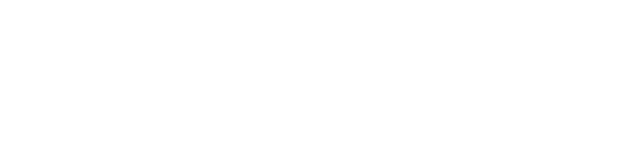
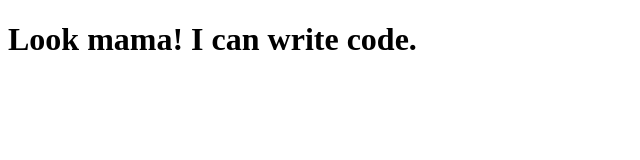
Before and after one commit to mousumeyghosh/my-forth-repo, a plain HTML site: page index.html in a window 1280 px wide. Shown: the whole page, without its empty margins (0-640 px from the left). Drawn offline with Linux system fonts and the light colour scheme.

Commit message:
heading added

```diff
--- a/index.html
+++ b/index.html
@@ -9,7 +9,7 @@
 </head>
 
 <body>
-
+    <h1>Look mama! I can write code.</h1>
 </body>
 
 </html>
```
